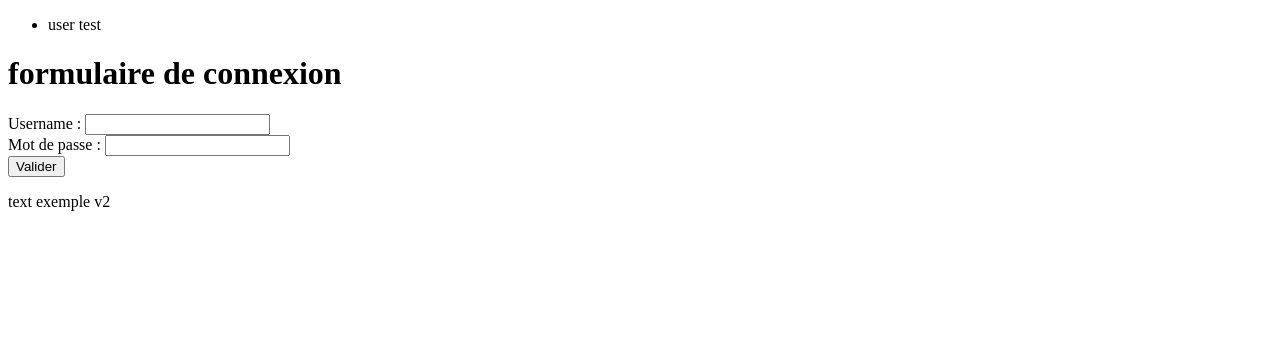
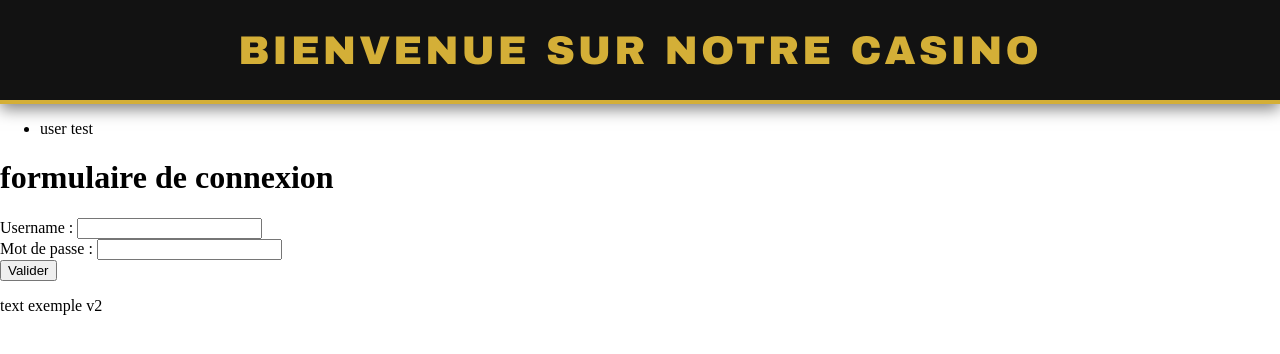
Before and after one commit to slacroix23/Projet_UE2_2, a Flask app: page / in a window 1280 px wide. Shown: the top 354 px of the page. Run offline with Flask 3, Linux system fonts and the light colour scheme; data comes from the database, SQL or seed files in the repository.

Commit message:
bandeau +css

```diff
--- a/static/index.css
+++ b/static/index.css
@@ -0,0 +1,22 @@
+body {
+    margin: 0;
+    background-color: #ffffff; /* Fond sombre pour le reste de la page */
+}
+
+.casino-header {
+    display: flex;
+    justify-content: center;
+    align-items: center;
+    height: 100px;
+    background-color: #121212;
+    border-bottom: 4px solid #d4af37; /* Ligne dorée */
+    box-shadow: 0 5px 15px rgba(0,0,0,0.5);
+}
+
+.bandeau {
+    color: #d4af37;
+    font-family: 'Arial Black', sans-serif;
+    font-size: 2.5rem;
+    text-transform: uppercase;
+    letter-spacing: 3px;
+}
--- a/templates/index.html
+++ b/templates/index.html
@@ -1,15 +1,21 @@
 <!DOCTYPE html>
 <html lang="fr">
+
 <head>
     <meta charset="UTF-8">
     <meta name="viewport" content="width=device-width, initial-scale=1.0">
-    <title>Index</title>
+    <link rel="stylesheet" href="{{ url_for('static', filename='index.css') }}">
+    <title>Casino</title>
 </head>
+
 <body>
+    <header class="casino-header">
+        <div class="bandeau">Bienvenue sur notre Casino</div>
+    </header>
     <ul>
         <!--integration de python (temporaire)-->
         {% for user in users %}
-            <li>{{ user["username"] }}</li>
+        <li>{{ user["username"] }}</li>
         {% endfor %}
     </ul>
     <div>
@@ -29,4 +35,5 @@
     </footer>
 
 </body>
+
 </html>
```
